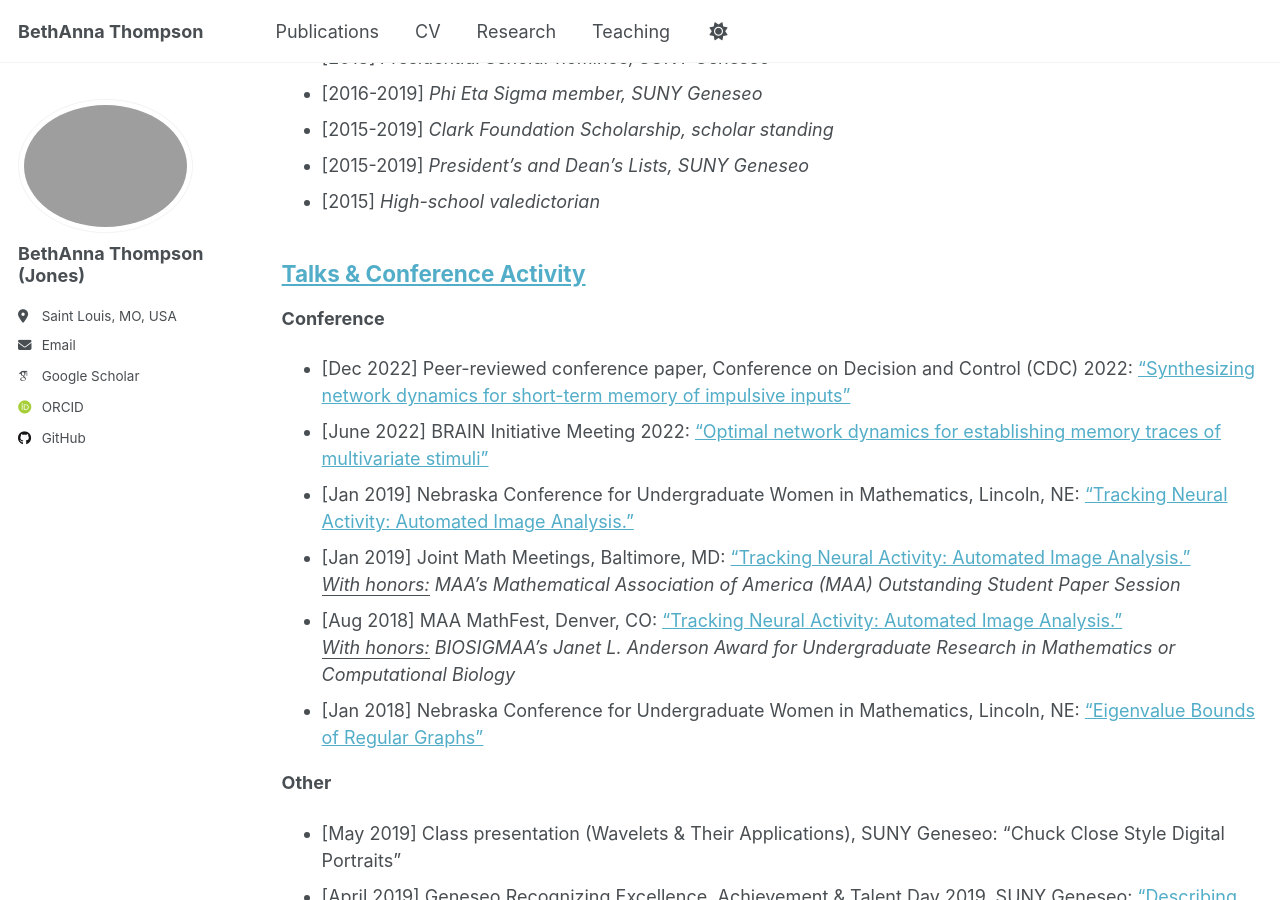
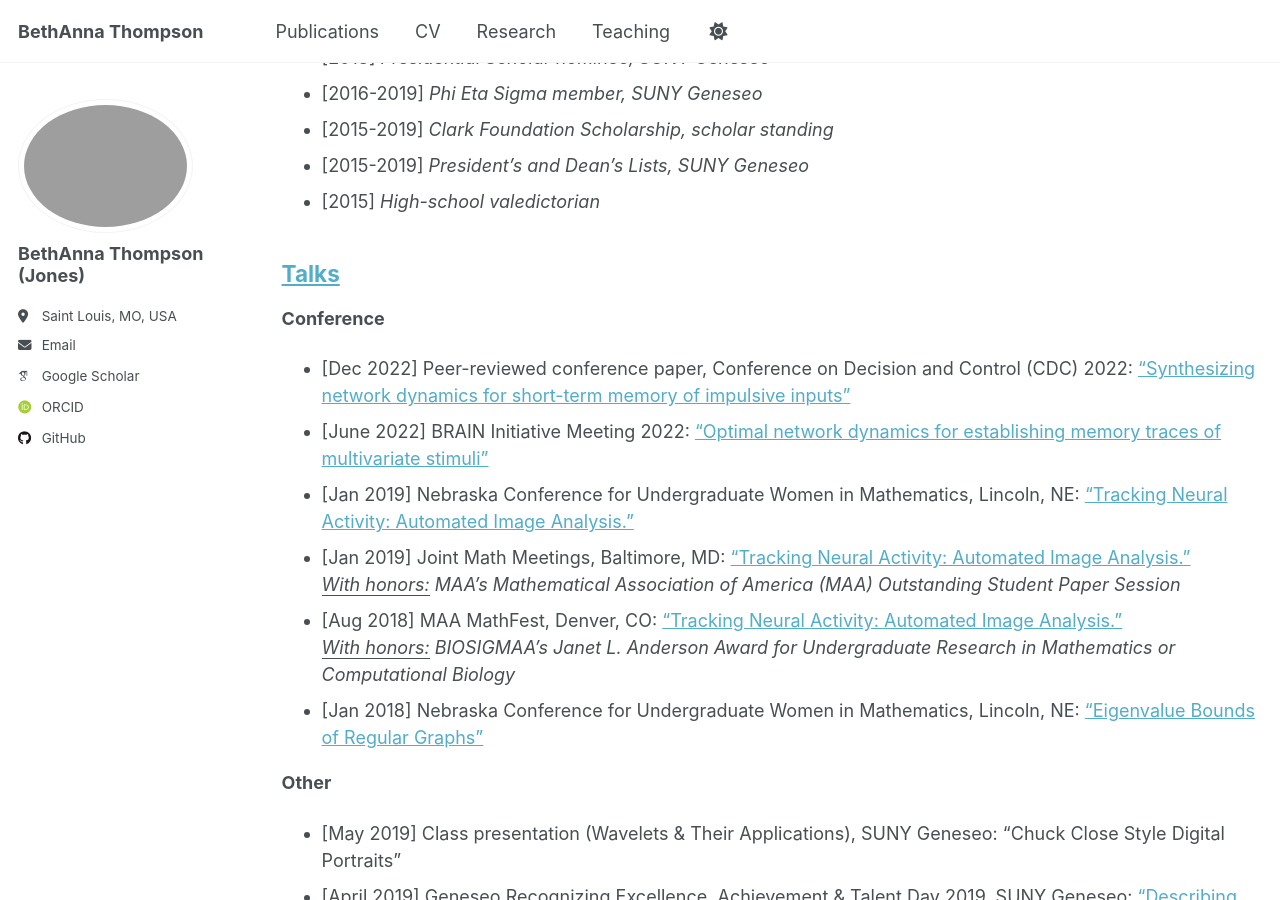
Before and after one commit to BethAnna/BethAnna.github.io, a Jekyll site: the page built from _pages/cv.md, in a window 1280 px wide and 900 px high, scrolled down 2449 px. Built offline with Jekyll 4.4.1, drawn with Linux system fonts in a browser that asks for light colours; some web fonts are replaced; a script that is not in the unit is left out.

Commit message:
Update cv.md

```diff
--- a/_pages/cv.md
+++ b/_pages/cv.md
@@ -85,7 +85,7 @@ redirect_from:
 * [2015] _High-school valedictorian_
 
 
-## [Talks & Conference Activity](#talks)
+## [Talks](#talks)
 
 **Conference**
 * [Dec 2022]	Peer-reviewed conference paper, Conference on Decision and Control (CDC) 2022: ["Synthesizing network dynamics for short-term memory of impulsive inputs"](https://bethanna.github.io/talks/2022-12-09-talk)
```
